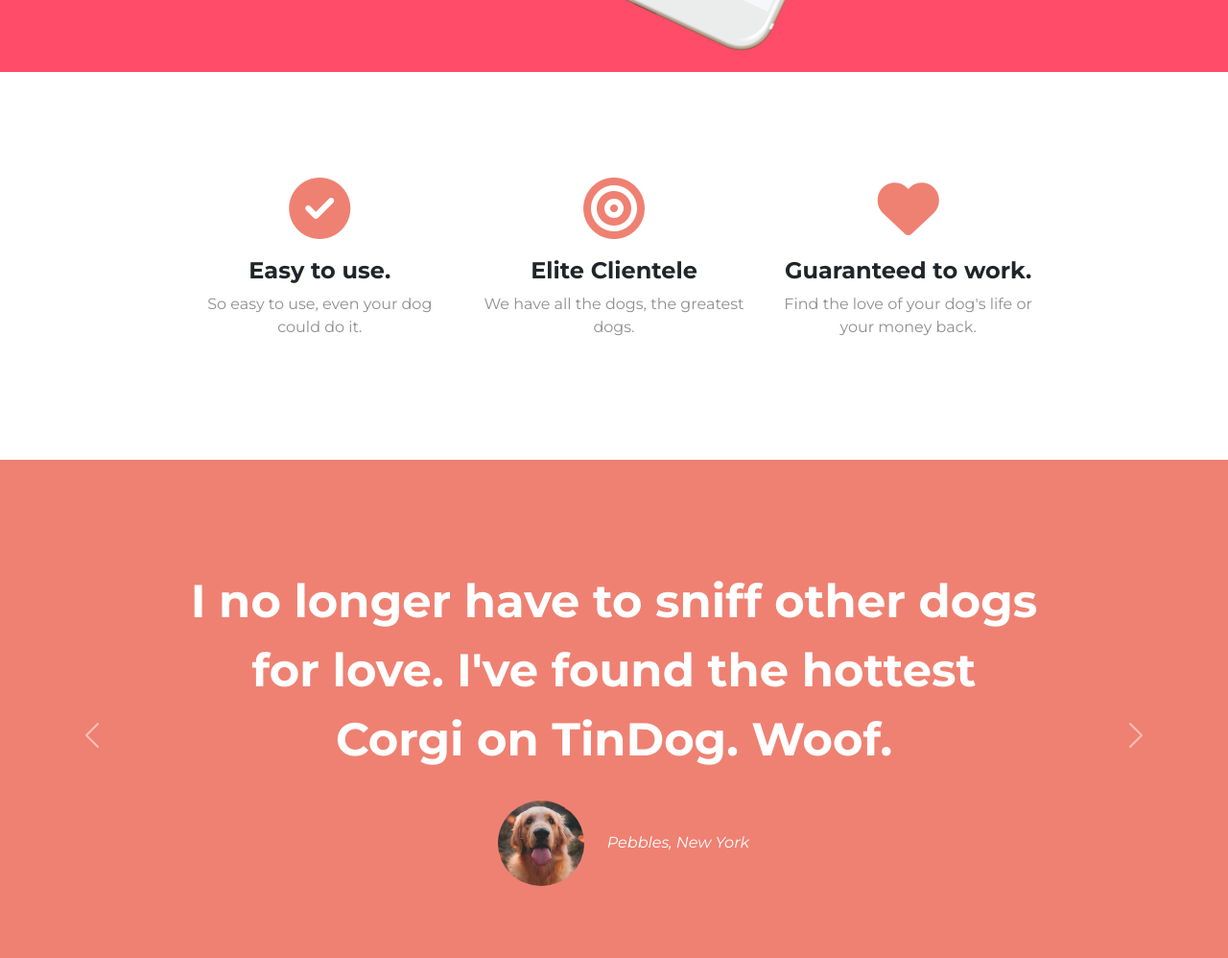
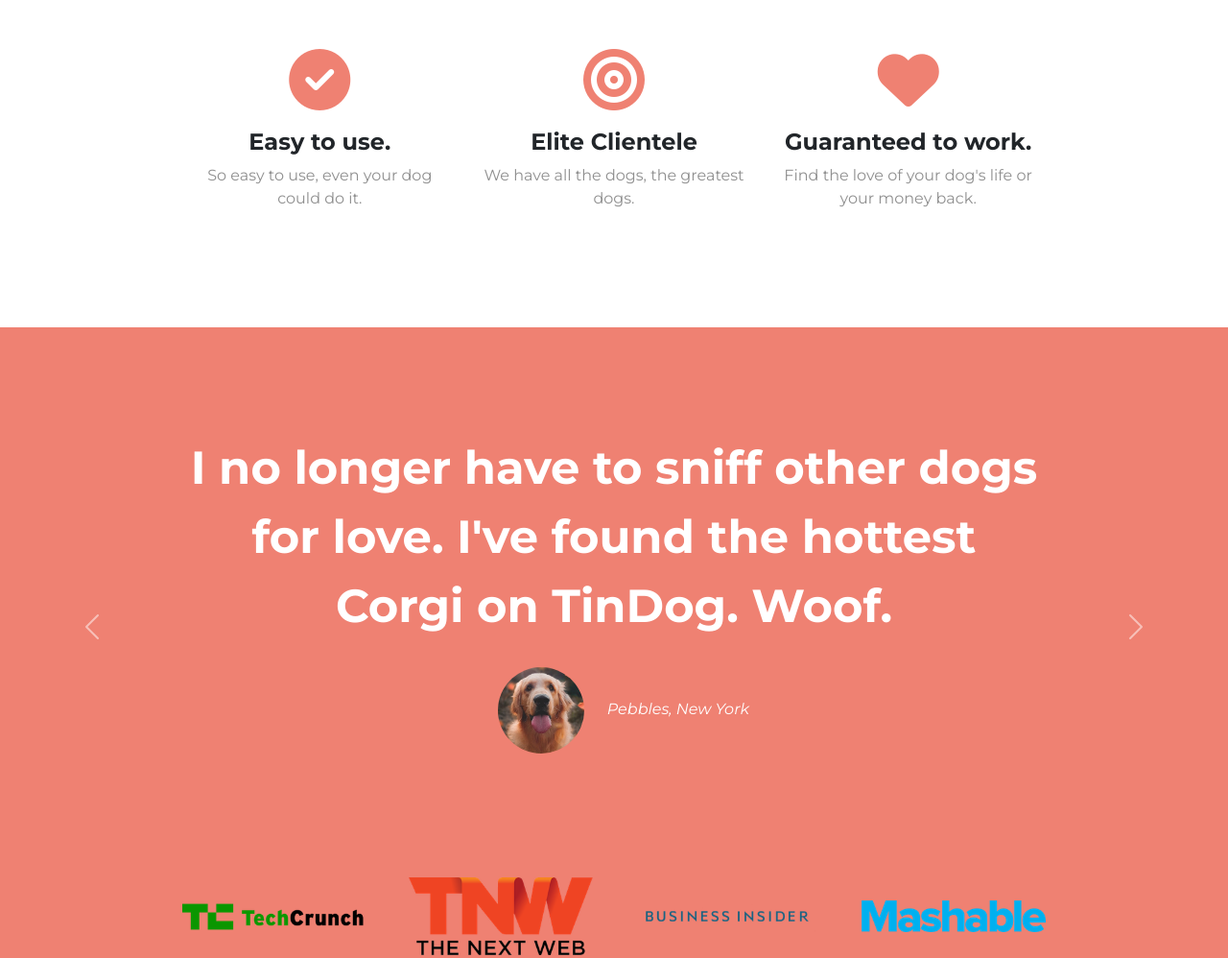
Before and after one commit to Sekonda28/tindog, a plain HTML site: page index.html in a window 1280 px wide. Shown: the part 680-1678 px from the top of the page at 96% size. Drawn offline with nearby package versions, Linux system fonts and the light colour scheme.

Commit message:
update CSS

```diff
--- a/css/styles.css
+++ b/css/styles.css
@@ -26,7 +26,7 @@ p {
   color: #8f8f8f;
 }
 .container-fluid {
-  padding: 3% 15%;
+  padding: 3% 15% 7%;
 }
 /* Navigation Bar */
 .navbar {
@@ -45,8 +45,10 @@ p {
 }
 /* Title image */
 .title-image {
-  width: 60%;
+  max-width: 20%;
   transform: rotate(25deg);
+  position: absolute;
+  right: 23%;
 }
 /* Download buttons */
 .download-button {
@@ -56,7 +58,9 @@ p {
 /* features section */
 #features {
   text-align: center;
-  padding: 3.5rem 0 3.5rem;
+  padding-top: 3.5rem ;
+  background-color: white;
+  position: relative;
 }
 .feature-column {
   padding: 1rem;
@@ -74,7 +78,8 @@ p {
   text-align: center;
   background-color: #ef8172;
   color: #fff;
-  padding: 4.5rem 0 4.5rem;
+  padding-top: 4.5rem;
+  position: relative;
 }
 .testimonial-img {
   width: 10%;
@@ -94,7 +99,7 @@ p {
 /* Pricing section */
 #pricing {
   text-align: center;
-  padding: 3.5rem 0 3.5rem;
+  padding-top: 3.5rem;
 }
 
 .pricing-column {
```
